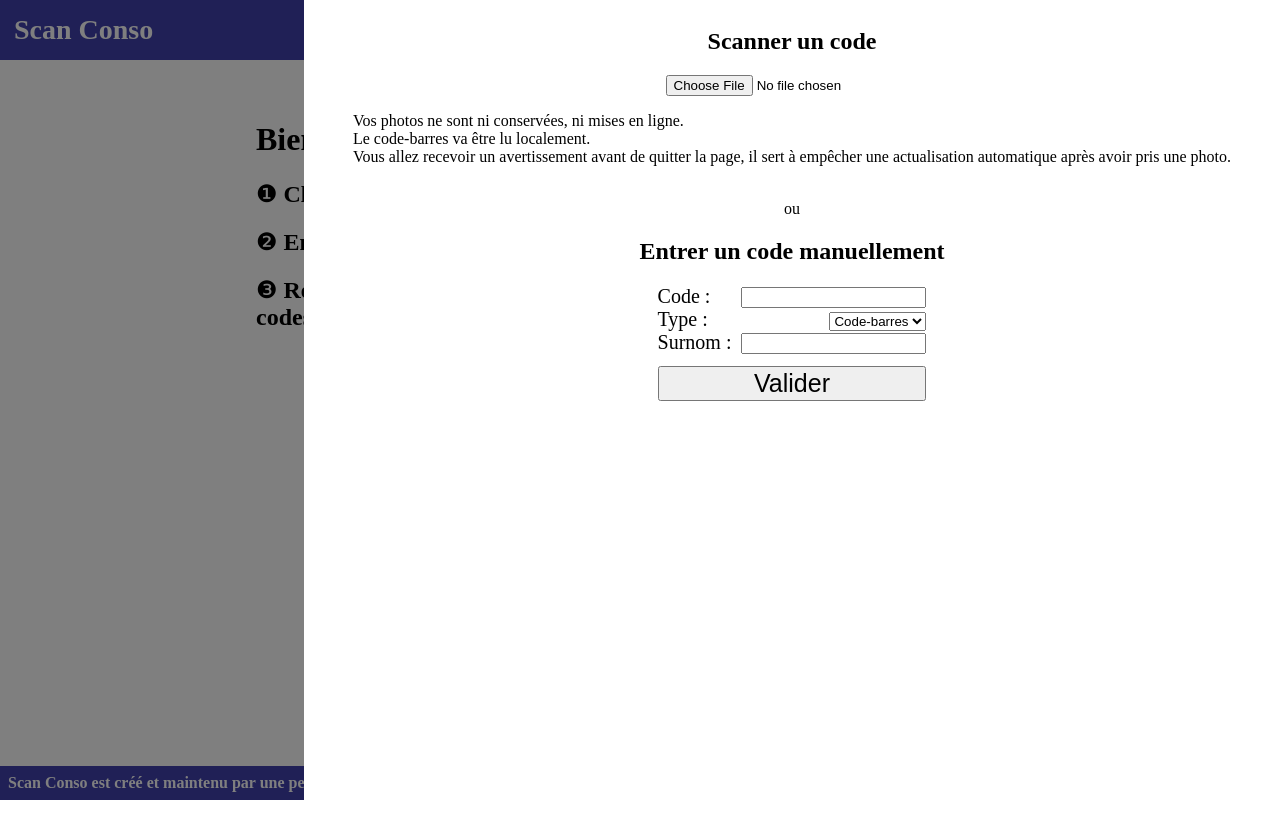
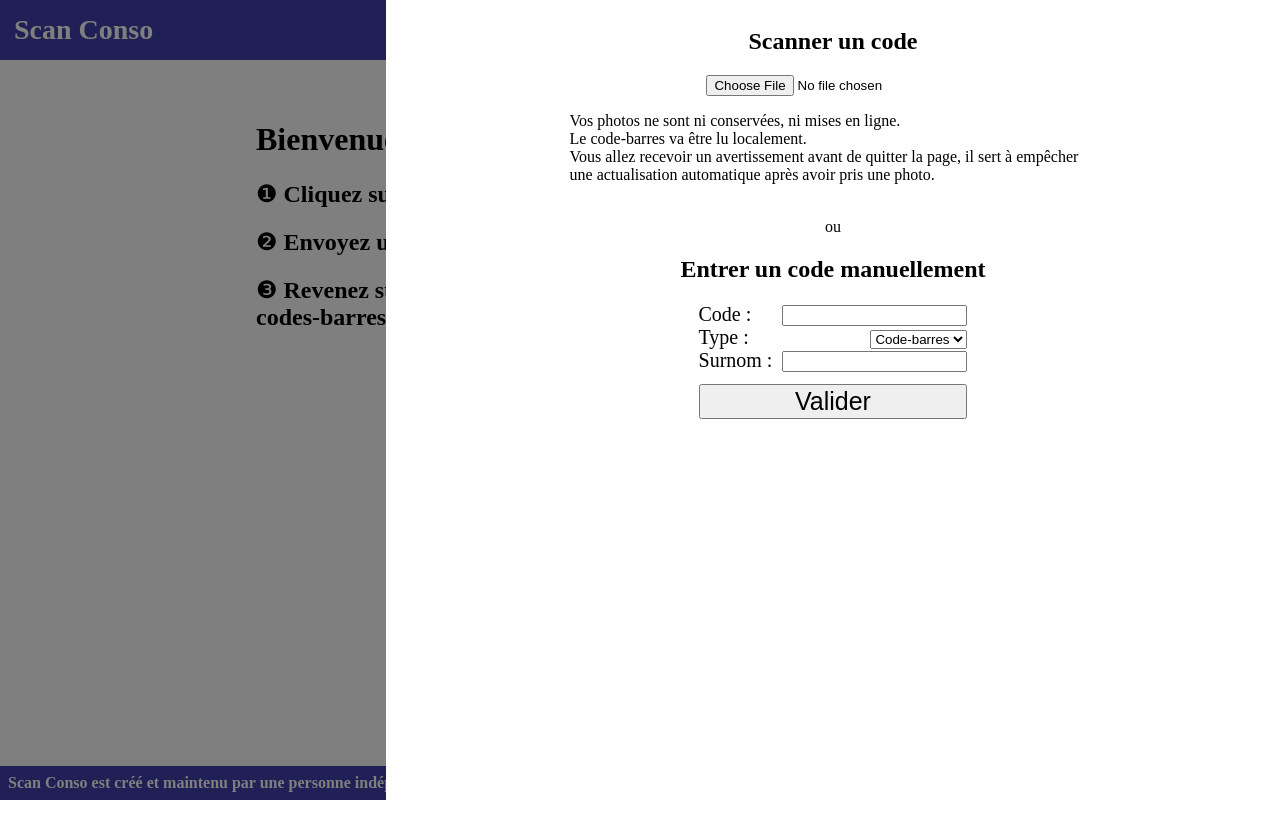
Before and after one commit to CHKNRAVE/scan-conso, a React (Vite) app: page / in a window 1280 px wide. Both pictures are taken after a click on the element 1250 px from the left and 30 px from the top of the page. Built offline with nearby package versions, Linux system fonts and the light colour scheme.

Commit message:
Adjusted multiple widths in the scan panel

```diff
--- a/src/App.css
+++ b/src/App.css
@@ -127,7 +127,7 @@ header a, footer a {
 }
 @media (orientation: landscape) {
 	#scanPanel {
-		width: var(--landscape-scan-panel-width);
+		max-width: var(--landscape-scan-panel-width);
 		height: 100%;
 	}
 }
@@ -323,3 +323,7 @@ td {
 #tutorial h2 span {
 	font-weight: normal;
 }
+
+#uploadInfo {
+	max-width: 60%;
+}
--- a/src/PictureForm.jsx
+++ b/src/PictureForm.jsx
@@ -58,7 +58,7 @@ export default function PictureForm() {
 		<h2>Scanner un code</h2>
 		<div id="uploadField">
 			<input type="file" accept="/image" onInput={onFileInput} />
-			<p>
+			<p id="uploadInfo">
 				Vos photos ne sont ni conservées, ni mises en ligne.<br />
 				Le code-barres va être lu localement.<br />
 				Vous allez recevoir un avertissement avant de quitter la page, il sert à empêcher une actualisation automatique après avoir pris une photo.
```
